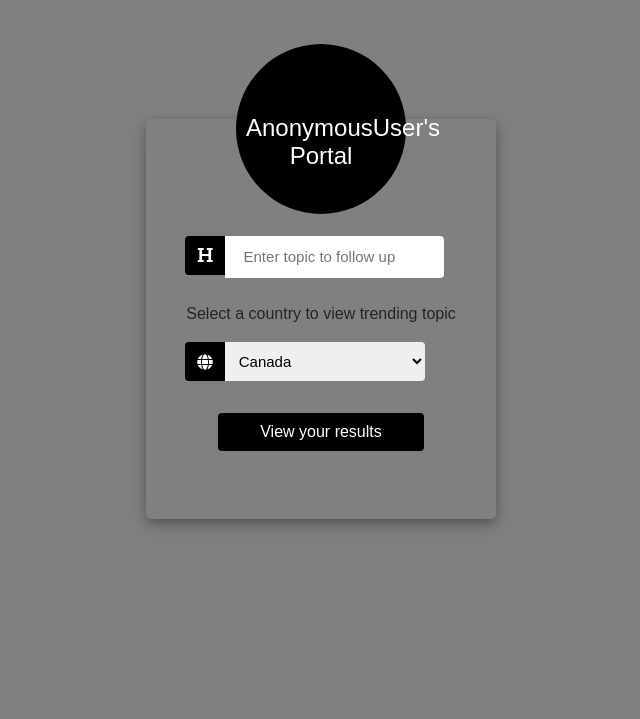
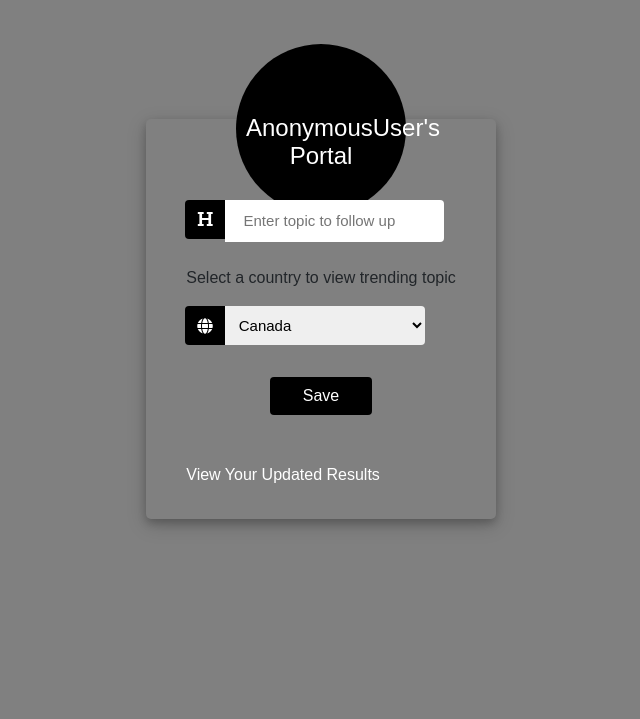
Before and after one commit to Tanu-N-Prabhu/Improved-Search-Engine-Based-on-Sentimental-Analysis, a Django app: page /search_engine_app/userPortal.html in a window 1280 px wide. Shown: the part 135-854 px from the top of the page, without its empty margins (319-959 px from the left). Run offline with Django 3.2, Linux system fonts and the light colour scheme; some libraries are stand-ins or nearby versions.

Commit message:
Update userPortal.html

```diff
--- a/template/userPortal.html
+++ b/template/userPortal.html
@@ -127,7 +127,7 @@
 			margin-top: 50px;
 		}
 		.login_btn {
-			width: 100%;
+			width: 50%;
 			background: black !important;
 			color: white !important;
 		}
@@ -233,8 +233,11 @@
                         </div>
 
                           <div class="d-flex justify-content-center mt-3 login_container">
-                       <button type="submit" name="button" class="btn login_btn">View your results</button>
+                       <button type="submit" name="button" class="btn login_btn">Save</button>
                        </div>
+<br>
+<br>
+                       <a href="viewYourUpdatedResults.html" style="color: white;">View Your Updated Results</a>
                       </form>
                     </div>
 
```
